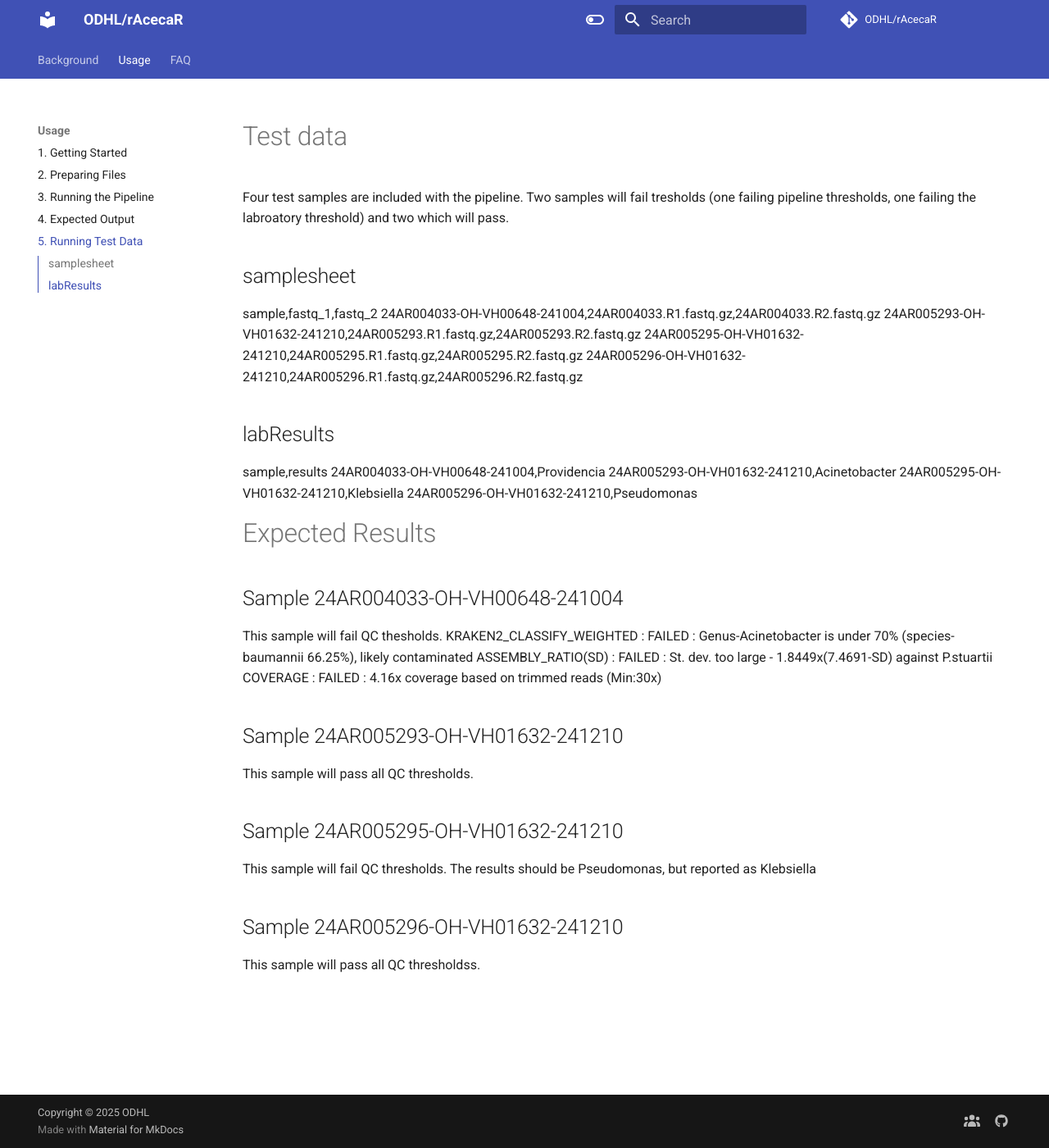
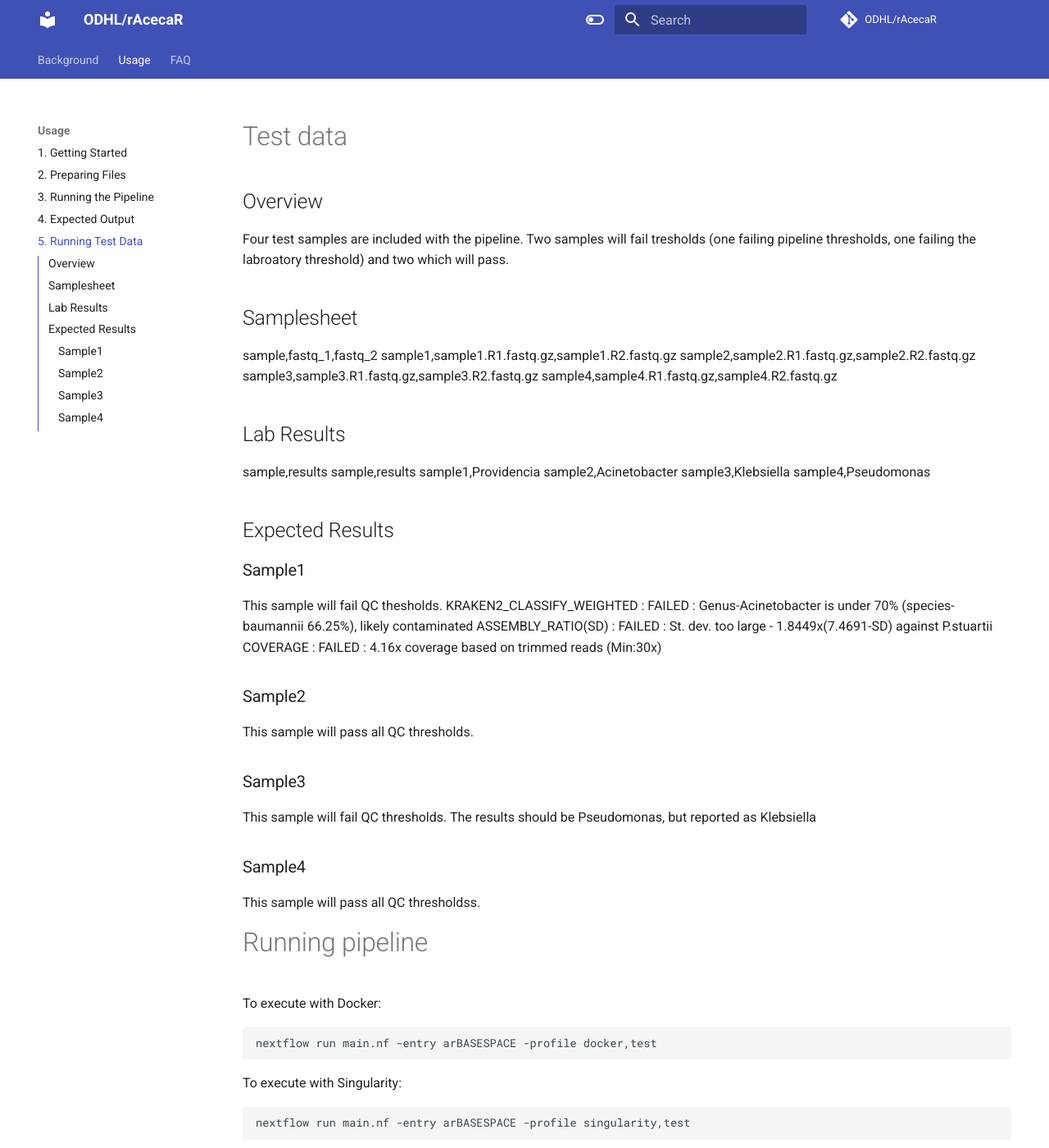
Before and after one commit to ODHL/ODHL_AR, an MkDocs documentation site: the page built from docs/user-guide/test-info.md, in a window 1280 px wide and 1400 px high. Shown: the whole window at 82% size. Built offline with MkDocs 1.6.1 and Material for MkDocs 9.7.7, drawn with Linux system fonts in a browser that asks for light colours; comment, search, counter and statistics services are not loaded; the version menu is left out; some of the changed text lies outside the part shown.

Commit message:
docs: cleanup docs for new entry

````diff
--- a/docs/user-guide/test-info.md
+++ b/docs/user-guide/test-info.md
@@ -1,33 +1,51 @@
 # Test data
+## Overview
 Four test samples are included with the pipeline. Two samples will fail tresholds (one failing pipeline thresholds, one failing the labroatory threshold) and two which will pass.
 
-## samplesheet
+## Samplesheet
 sample,fastq_1,fastq_2
-24AR004033-OH-VH00648-241004,24AR004033.R1.fastq.gz,24AR004033.R2.fastq.gz
-24AR005293-OH-VH01632-241210,24AR005293.R1.fastq.gz,24AR005293.R2.fastq.gz
-24AR005295-OH-VH01632-241210,24AR005295.R1.fastq.gz,24AR005295.R2.fastq.gz
-24AR005296-OH-VH01632-241210,24AR005296.R1.fastq.gz,24AR005296.R2.fastq.gz
+sample1,sample1.R1.fastq.gz,sample1.R2.fastq.gz
+sample2,sample2.R1.fastq.gz,sample2.R2.fastq.gz
+sample3,sample3.R1.fastq.gz,sample3.R2.fastq.gz
+sample4,sample4.R1.fastq.gz,sample4.R2.fastq.gz
 
-## labResults
+## Lab Results
 sample,results
-24AR004033-OH-VH00648-241004,Providencia
-24AR005293-OH-VH01632-241210,Acinetobacter
-24AR005295-OH-VH01632-241210,Klebsiella
-24AR005296-OH-VH01632-241210,Pseudomonas
+sample,results
+sample1,Providencia
+sample2,Acinetobacter
+sample3,Klebsiella
+sample4,Pseudomonas
 
-# Expected Results
-## Sample 24AR004033-OH-VH00648-241004
+## Expected Results
+### Sample1
 This sample will fail QC thesholds.
 KRAKEN2_CLASSIFY_WEIGHTED     : FAILED   : Genus-Acinetobacter is under 70% (species-baumannii 66.25%), likely contaminated
 ASSEMBLY_RATIO(SD)            : FAILED   : St. dev. too large - 1.8449x(7.4691-SD) against P.stuartii
 COVERAGE                      : FAILED   : 4.16x coverage based on trimmed reads (Min:30x)
 
-## Sample 24AR005293-OH-VH01632-241210
+### Sample2
 This sample will pass all QC thresholds.
 
-## Sample 24AR005295-OH-VH01632-241210
+### Sample3
 This sample will fail QC thresholds.
 The results should be Pseudomonas, but reported as Klebsiella
 
-## Sample 24AR005296-OH-VH01632-241210
+### Sample4
 This sample will pass all QC thresholdss.
+
+# Running pipeline
+To execute with Docker:
+```bash
+nextflow run main.nf -entry arBASESPACE -profile docker,test
+```
+To execute with Singularity:
+```bash
+nextflow run main.nf -entry arBASESPACE -profile singularity,test
+```
+To execute with the provided wrapper:
+```bash
+bash run_workflow.sh \
+  -e arBASESPACE \
+  -i test
+```
````
Also changed, not shown: docs/user-guide/getting-started.md (+5 -7 lines), docs/user-guide/run.md (+1 -1 lines).
